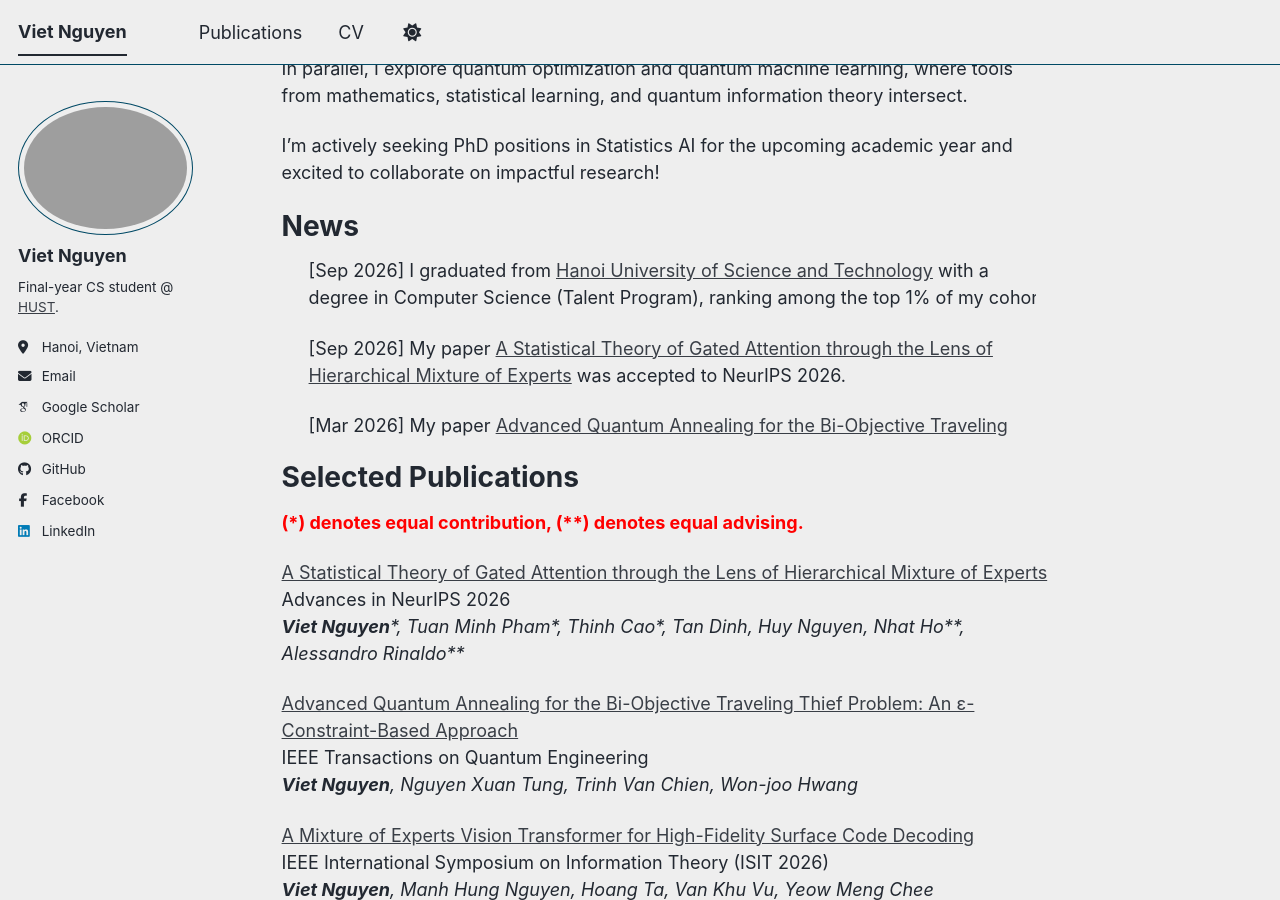
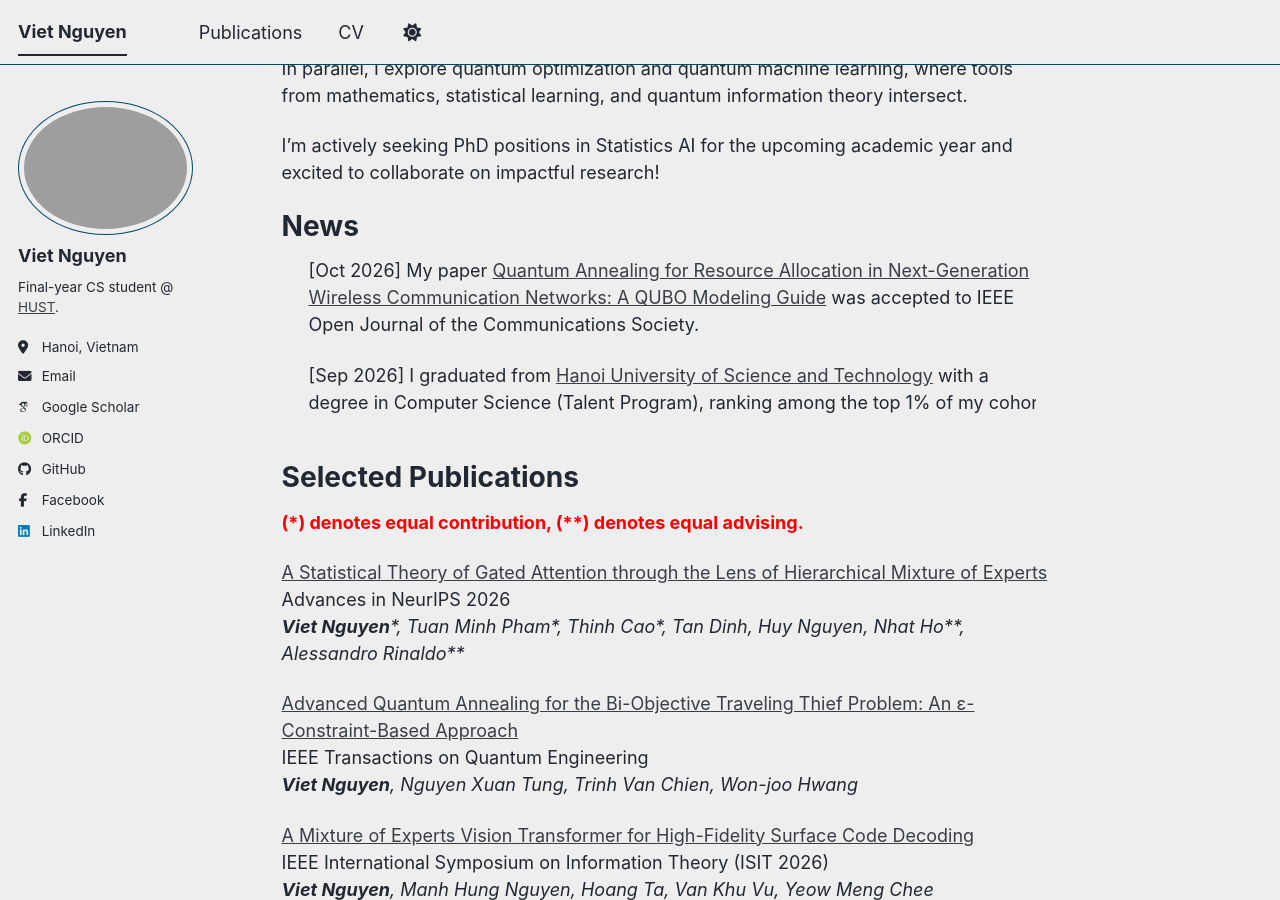
Before and after one commit to hsgsstudent/hsgsstudent.github.io, a Jekyll site: the page built from _pages/about.md, in a window 1280 px wide and 900 px high, scrolled down 453 px. Built offline with Jekyll 4.4.1, drawn with Linux system fonts in a browser that asks for light colours; some web fonts are replaced; a script bundle is joined from its source files by our own code; library files that are not in the unit come from our copies.

Commit message:
Add publication announcement for IEEE journal paper
Added a new publication announcement regarding a paper on quantum annealing.

```diff
--- a/_pages/about.md
+++ b/_pages/about.md
@@ -29,6 +29,10 @@
      tabindex="0">
 
 <div style="direction: ltr; text-align: left; padding-left: 12px;">
+
+   <p>
+    [Oct 2026] My paper <a href="https://ieeexplore.ieee.org/document/11738791">Quantum Annealing for Resource Allocation in Next-Generation Wireless Communication Networks: A QUBO Modeling Guide</a> was accepted to IEEE Open Journal of the Communications Society.
+  </p>
   <p>
     [Sep 2026] I graduated from <a href="https://hust.edu.vn">Hanoi University of Science and Technology</a> with a degree in Computer Science (Talent Program), ranking among the top 1% of my cohort.
   </p>
```
